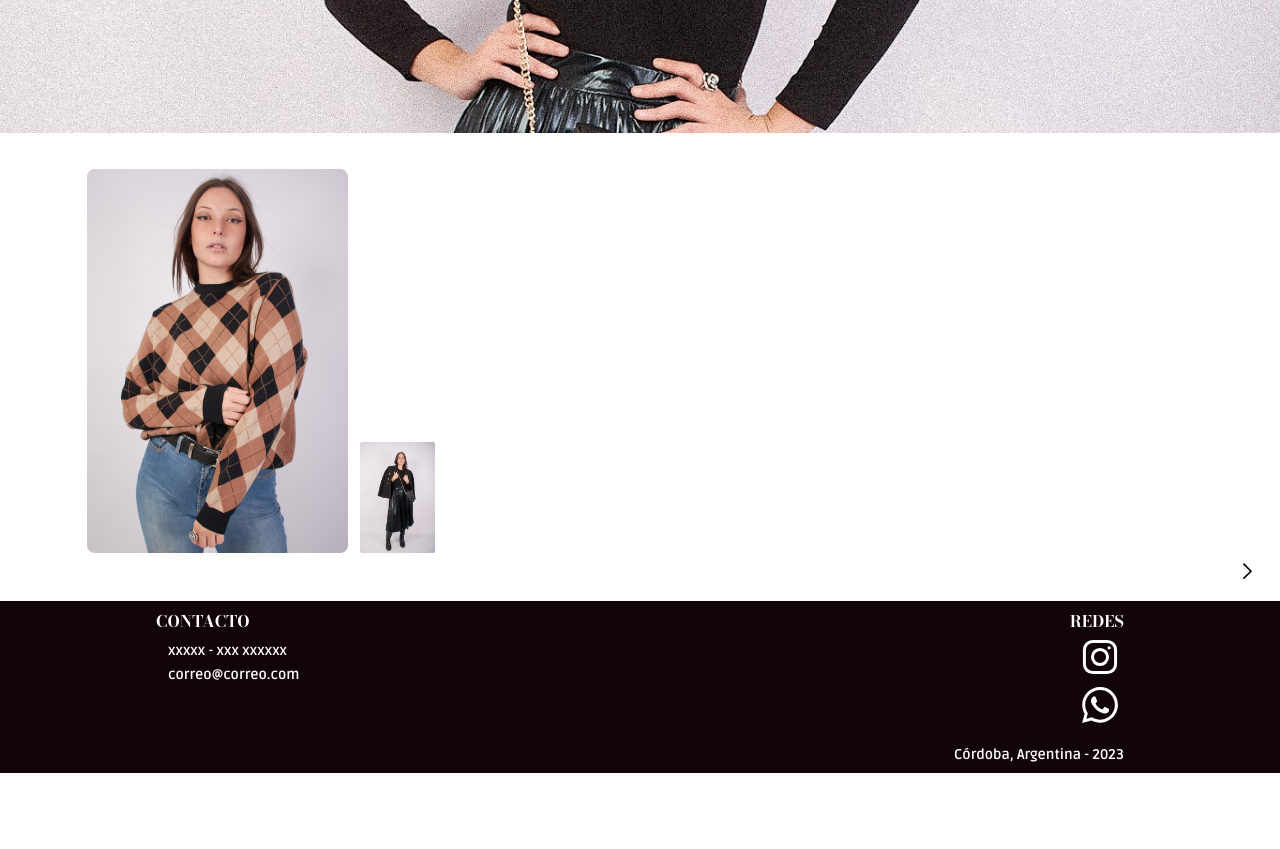
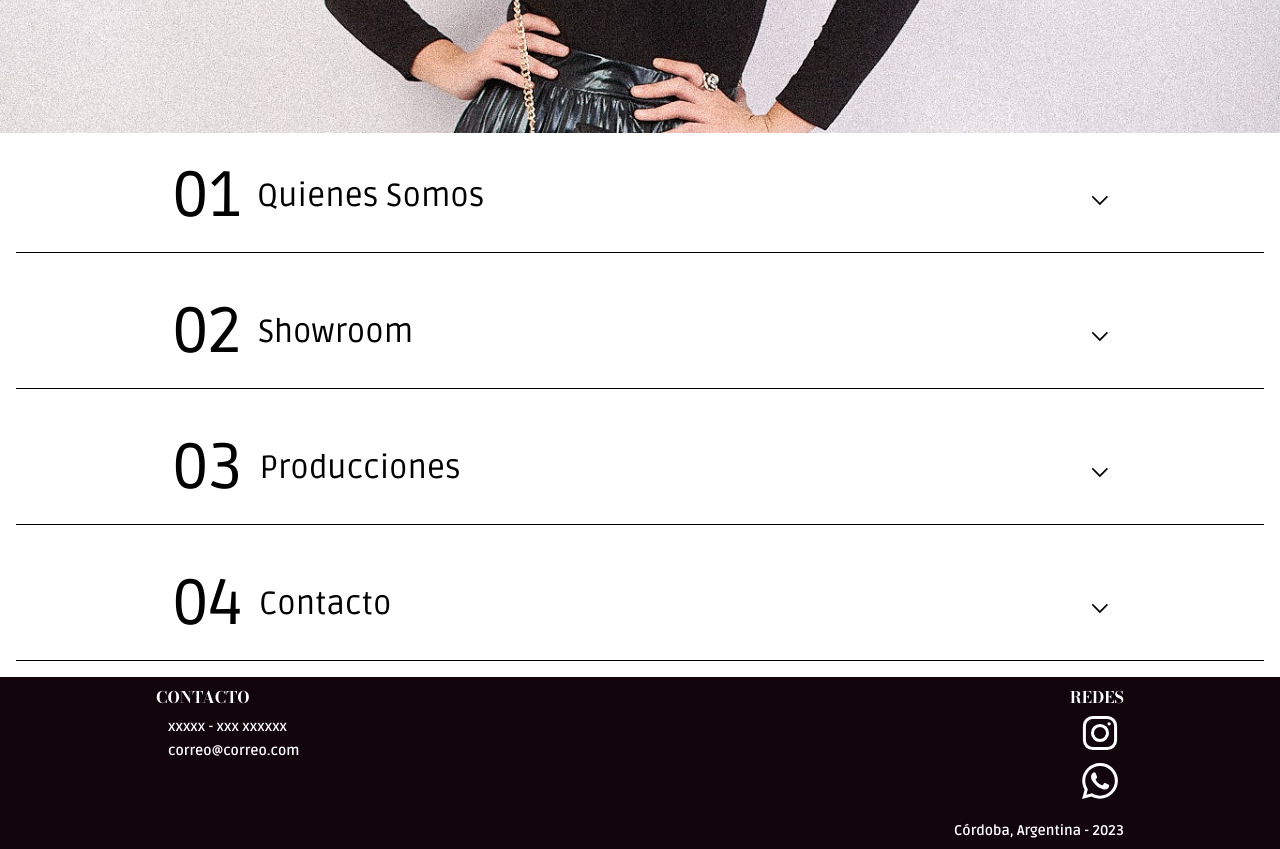
Before and after one commit to mauperez9918/matilde-showroom, a React (Vite) app: page / in a window 1280 px wide. Shown: the part 560-1409 px from the top of the page. Before the commit the page ends 1333 px from the top, so only its background shows below. Built offline with nearby package versions, Linux system fonts and the light colour scheme.

Commit message:
library attempt

```diff
--- a/package.json
+++ b/package.json
@@ -12,7 +12,9 @@
   "dependencies": {
     "animate.css": "^4.1.1",
     "react": "^18.2.0",
-    "react-dom": "^18.2.0"
+    "react-dom": "^18.2.0",
+    "react-slick": "^0.30.1",
+    "slick-carousel": "^1.8.1"
   },
   "devDependencies": {
     "@types/react": "^18.2.43",
--- a/src/App.jsx
+++ b/src/App.jsx
@@ -11,12 +11,12 @@ const App = () => {
     <>
       <Navbar />
       <Banner />
-      {/* <section className="accordionWrapper">
+      <section>
         {sectionsData.map((section) => {
           return <Accordion key={section.name} section={section} />;
         })}
-      </section> */}
-      <Caroussel />
+        {/* <Caroussel images={carousselData} /> */}
+      </section>
       <Footer />
     </>
   );
--- a/src/components/Caroussel/Caroussel.jsx
+++ b/src/components/Caroussel/Caroussel.jsx
@@ -1,89 +1,38 @@
-import { useState } from "react";
-import carousselData from "../../data/carousselData";
-import Arrows from "./Arrows";
+import Slider from "react-slick";
+import "slick-carousel/slick/slick.css";
+import "slick-carousel/slick/slick-theme.css";
 
-const Caroussel = () => {
-  const [position, setPosition] = useState(0);
+import PropTypes from "prop-types";
 
-  const handlePositionChange = (newPosition) => {
-    setPosition(newPosition);
-  };
-
-  const increasePosition = () => {
-    const newPosition =
-      position === carousselData.length - 1 ? 0 : position + 1;
-    handlePositionChange(newPosition);
-  };
-
-  const decreasePosition = () => {
-    const newPosition =
-      position === 0 ? carousselData.length - 1 : position - 1;
-    handlePositionChange(newPosition);
+const Caroussel = ({ images }) => {
+  const settings = {
+    className: "center",
+    centerMode: true,
+    infinite: true,
+    dots: false,
+    initialSlide: 0,
+    centerPadding: "60px",
+    slidesToShow: 1,
+    speed: 500,
   };
 
   return (
-    <div className="relative mt-9">
-      <div className="w-full flex carousselWrapper transition-all duration-800">
-        {/* IMG LEFT */}
-        <div
-          className={`w-[75px] self-end caroussel-previousImage ${
-            position > 0 ? "visible opacity-100" : "invisible opacity-0"
-          } transition-all duration-800`}
-        >
-          <img
-            src={
-              position > 0
-                ? carousselData[position - 1].imageUrl
-                : carousselData[position].imageUrl
-            }
-            alt={
-              position > 0
-                ? `produccion ${position - 1}`
-                : `produccion ${position}`
-            }
-          />
-        </div>
-
-        {/* MAIN IMAGE */}
-        <div className="w-auto mx-3 caroussel-imageWrapper">
-          <img
-            src={carousselData[position].imageUrl}
-            alt={`produccion ${position}`}
-            className="my-0 mx-auto opacity-100 transition-all duration-800"
-          />
-        </div>
-
-        {/* IMG RIGHT */}
-        <div
-          className={`w-[75px] self-end caroussel-nextImage ${
-            position === carousselData.length - 1
-              ? "invisible opacity-0"
-              : "visible opacity-100"
-          } transition-all duration-800`}
-        >
-          <img
-            src={
-              position === carousselData.length - 1
-                ? carousselData[position].imageUrl
-                : carousselData[position + 1].imageUrl
-            }
-            alt={
-              position === carousselData.length - 1
-                ? `produccion ${position}`
-                : `produccion ${position + 1}`
-            }
-          />
-        </div>
-      </div>
-      <div className="carousselArrows">
-        <Arrows
-          position={position}
-          increasePosition={increasePosition}
-          decreasePosition={decreasePosition}
-        />
-      </div>
+    <div className="h-screen">
+      <Slider {...settings}>
+        {images.map((image, index) => {
+          return (
+            <div key={index}>
+              <img src={image.imageUrl} alt={`Image ${index}`} />
+            </div>
+          );
+        })}
+      </Slider>
     </div>
   );
 };
 
+Caroussel.propTypes = {
+  images: PropTypes.array.isRequired,
+};
+
 export default Caroussel;
--- a/src/components/Sections/Accordion.jsx
+++ b/src/components/Sections/Accordion.jsx
@@ -3,6 +3,7 @@ import Arrow from "../common/Icons/Arrow";
 import PropTypes from "prop-types";
 import Contact from "../Contact";
 import Caroussel from "../Caroussel/Caroussel";
+import carousselData from "../../data/carousselData";
 
 const Accordion = ({ section }) => {
   const [isOpen, setIsOpen] = useState(false);
@@ -23,9 +24,11 @@ const Accordion = ({ section }) => {
         className={`accordion-title lg:h-[104px] py-2 px-4 lg:px-[156px] flex flex-col ${
           isOpen ? "lg:flex-col" : "lg:flex-row"
         } gap-2 h-56 justify-between lg:border-b lg:border-black`}
-        onClick={toggleAccordion}
       >
-        <div className="flex flex-col lg:flex-row lg:items-center border-b border-black lg:border-transparent text-2xl gap-2 lg:gap-4 pb-2 w-3/4 accordion-title">
+        <div
+          className="flex flex-col lg:flex-row lg:items-center border-b border-black lg:border-transparent text-2xl gap-2 lg:gap-4 pb-2 w-3/4 accordion-title"
+          onClick={toggleAccordion}
+        >
           <span className="lg:text-[64px]">{section.number}</span>
           <span className="lg:text-[32px]">{section.name}</span>
         </div>
@@ -45,7 +48,7 @@ const Accordion = ({ section }) => {
             )}
             {section.name === "Producciones" && (
               <div className="mb-10">
-                <Caroussel />
+                <Caroussel images={carousselData} />
               </div>
             )}
             {section.name === "Contacto" && (
@@ -61,7 +64,10 @@ const Accordion = ({ section }) => {
           </div>
         )}
 
-        <div className="flex items-center gap-4 absolute bottom-3 right-8 lg:static accordion-arrow">
+        <div
+          className="flex items-center gap-4 absolute bottom-3 right-8 lg:static accordion-arrow"
+          onClick={toggleAccordion}
+        >
           <span className="text-sm lg:hidden">
             {isOpen ? "Ver menos" : "Ver más"}
           </span>
```
Also changed, not shown: 1 other file (tests, documents, lock files or other folders).
